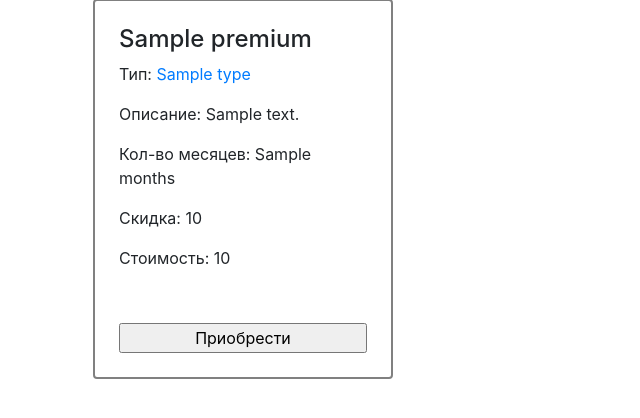
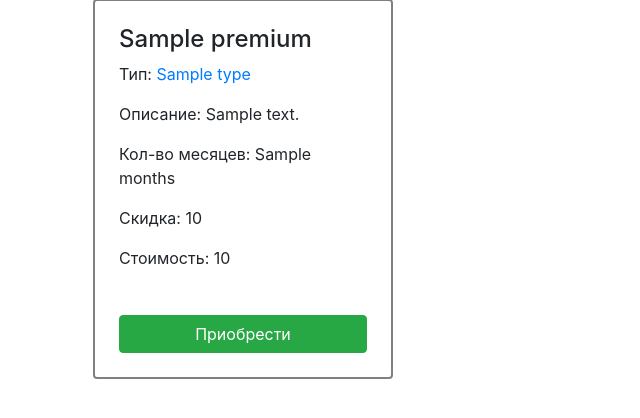
Before and after one commit to matthew-shtyasek/music_site, a Django app: template music_site/payments/templates/payments/select_premium.html in a window 1280 px wide. Shown: the part 124-542 px from the top of the page, without its empty margins (0-640 px from the left). Run offline with Django 3.2, Linux system fonts and the light colour scheme; the template is opened without the code that fills it: most values are stand-ins (such as "Sample title", 1, 10 or a date in 2020); some libraries are stand-ins or nearby versions.

Commit message:
+ add url for button in payments (buy premium)

```diff
--- a/music_site/payments/templates/payments/select_premium.html
+++ b/music_site/payments/templates/payments/select_premium.html
@@ -15,7 +15,7 @@
                 {% endif %}
                 <p>Стоимость: {{ premium.get_result_price }}</p>
                 <div class="w-100 h-100 d-flex align-items-end">
-                    <input type="button" value="Приобрести" class="w-100">
+                    <a class="button btn btn-success w-100" href="{% url 'payments:pay' premium_pk=premium.pk %}">Приобрести</a>
                 </div>
             </div>
         {% endfor %}
--- a/music_site/payments/views.py
+++ b/music_site/payments/views.py
@@ -15,7 +15,7 @@ from payments.models import Premium, Receipt
 class SelectPremiumView(ListView):
     model = Premium
     context_object_name = 'premiums'
-    template_name = 'payments/select_premium.html'  # todo: redirect to payment page
+    template_name = 'payments/select_premium.html'
 
 
 class PaymentsView(LoginRequiredMixin, View):
```
